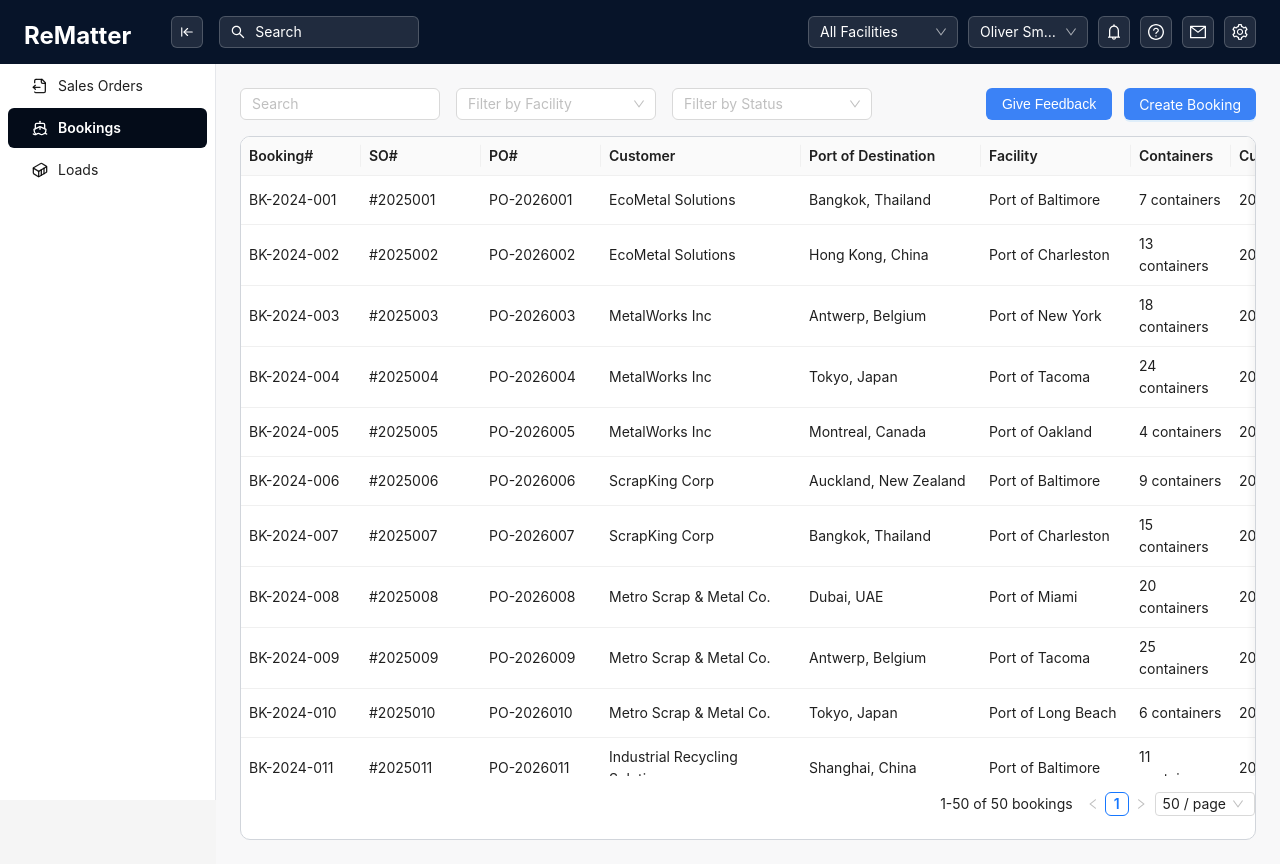
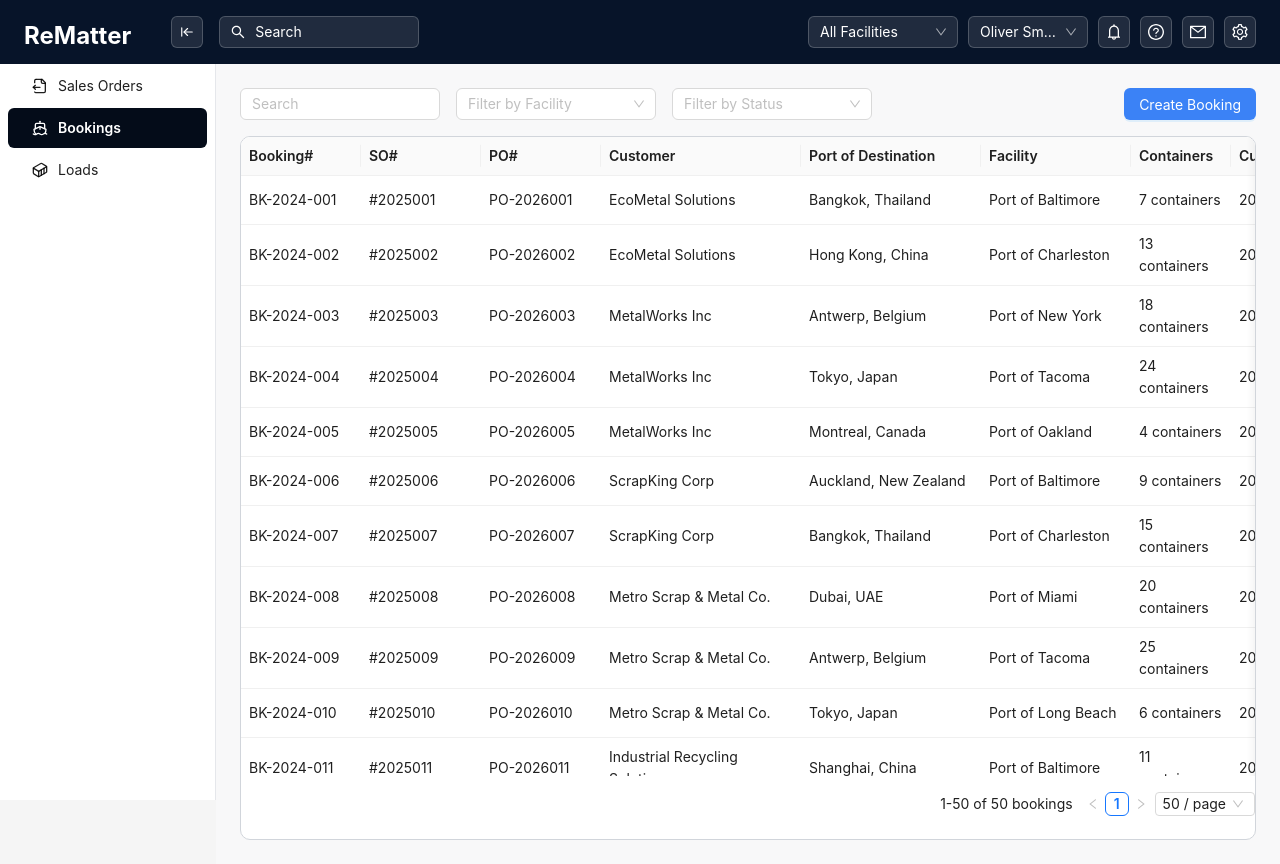
Before and after one commit to juliabelovarematter/SO_Load-workflow, a React (Vite) app: page /SO_Load-workflow/bookings in a window 1280 px wide. Built offline with nearby package versions, Linux system fonts and the light colour scheme.

Commit message:
Remove Give Feedback button from Bookings page
- Removed FeedbackButton import from bookings page
- Removed FeedbackButton component from header
- Kept only Create Booking button in header
- Cleaned up unused imports

```diff
--- a/src/routes/bookings/index.tsx
+++ b/src/routes/bookings/index.tsx
@@ -4,7 +4,6 @@ import { useState, useMemo, useEffect } from 'react'
 import { FileText, Ship, CheckCircle, RotateCcw, Trash2, Plus } from 'lucide-react'
 import { generateAllBookingsData } from '../../utils/mockData'
 import dayjs from 'dayjs'
-import FeedbackButton from '../../components/FeedbackButton'
 
 export const Bookings = () => {
   console.log('Bookings component rendering...')
@@ -623,7 +622,6 @@ export const Bookings = () => {
         </div>
 
         <div style={{ display: 'flex', gap: '12px', alignItems: 'center' }}>
-          <FeedbackButton />
           <Button
             type="primary"
             style={{ background: '#3b82f6', border: 'none' }}
```
